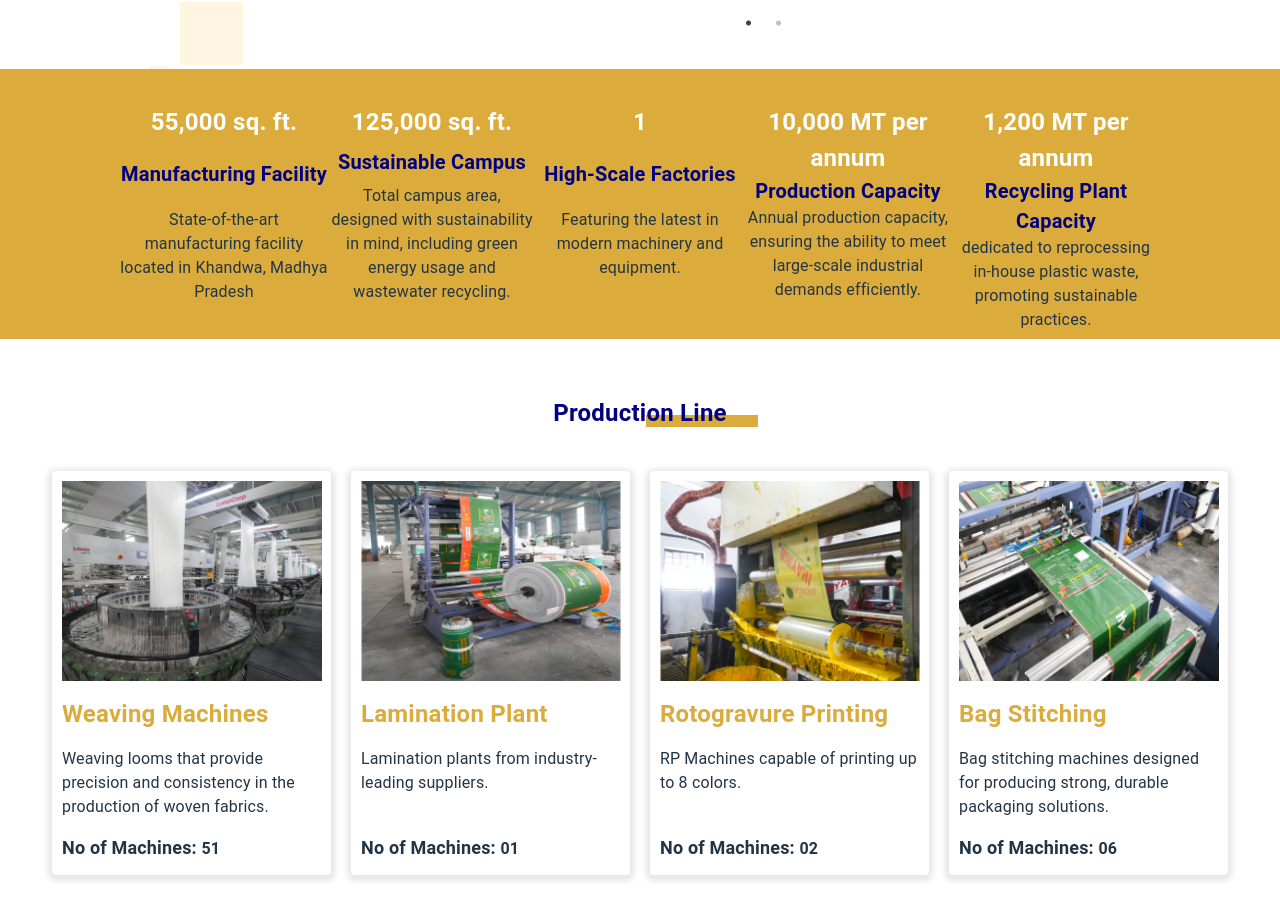
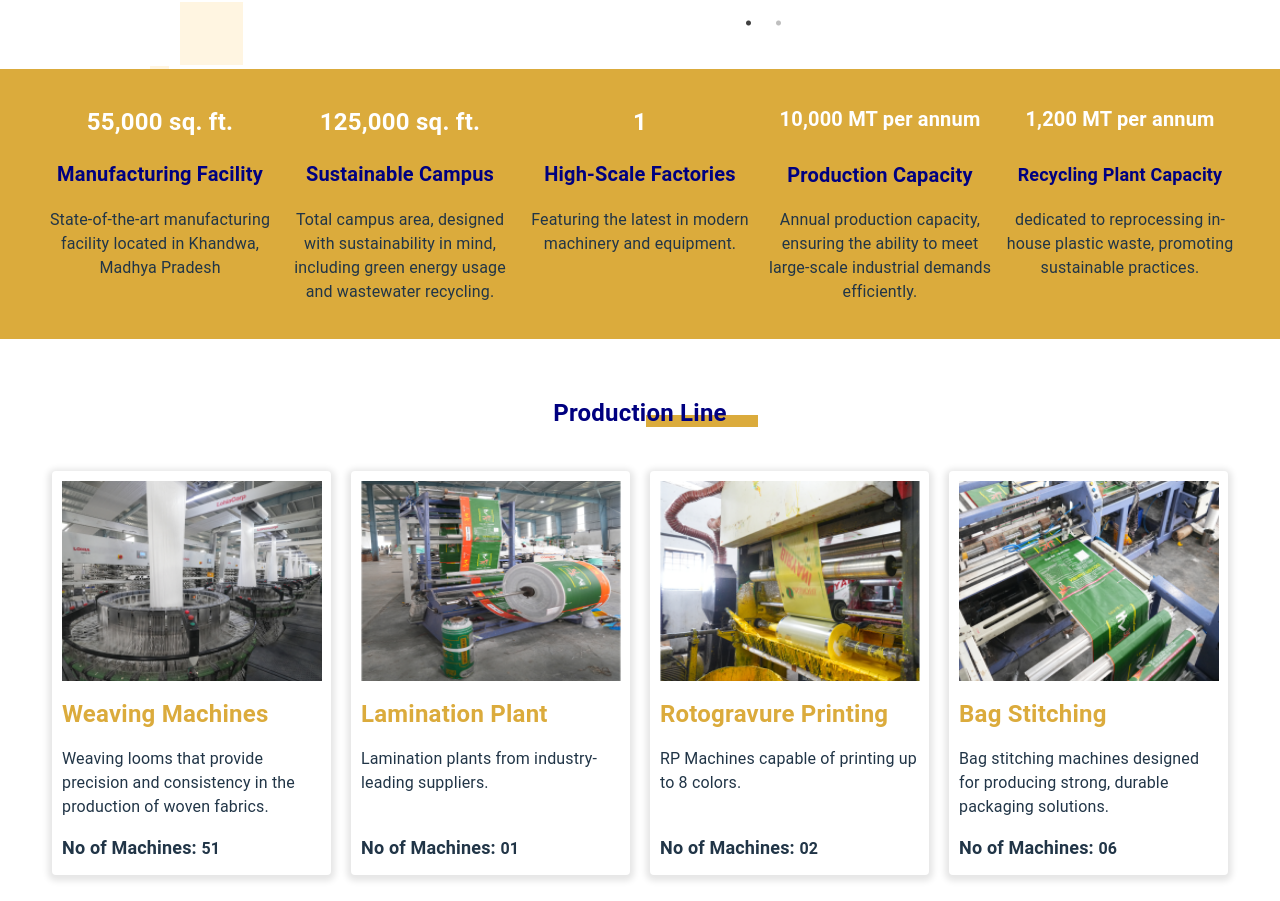
Before and after one commit to Prewery/Four-Stars-Poly, a React (Vite) app: page /infrastructure in a window 1280 px wide. Shown: the part 1015-1916 px from the top of the page. Built offline with nearby package versions, Linux system fonts and the light colour scheme.

Commit message:
dependencies update

```diff
--- a/package.json
+++ b/package.json
@@ -14,7 +14,6 @@
     "@emotion/styled": "^11.13.0",
     "@mui/icons-material": "^5.16.6",
     "@mui/material": "^5.16.6",
-    "google-maps-react": "^2.0.6",
     "react": "^18.3.1",
     "react-dom": "^18.3.1",
     "react-material-ui-carousel": "^3.4.2",
--- a/src/components/HomeComponents/Banner.jsx
+++ b/src/components/HomeComponents/Banner.jsx
@@ -20,7 +20,7 @@ const Banner = ({ items, condition, style }) => {
     >
       <Box
         sx={{
-          width: !isMobile ? "1040px" : "330px",
+          width: style ? "1200px" : isMobile ? "330px" : "1040px",
           height: !(condition === true) ? "126px" : "250px",
           display: "flex",
           flexDirection: isMobile ? "column" : "row",
@@ -54,7 +54,9 @@ const Banner = ({ items, condition, style }) => {
           >
             {items[0].title2}
           </Typography>
-          <Typography textAlign={"center"}>{items[0].description}</Typography>
+          <Typography mb={style & !isMobile ? 3 : 0} textAlign={"center"}>
+            {items[0].description}
+          </Typography>
         </Box>
 
         {/* 2nd container */}
@@ -112,7 +114,10 @@ const Banner = ({ items, condition, style }) => {
           >
             {items[2].title2}
           </Typography>
-          <Typography textAlign={"center"} marginBottom={3}>
+          <Typography
+            textAlign={"center"}
+            marginBottom={style & !isMobile ? 6 : 3}
+          >
             {items[2].description}
           </Typography>
         </Box>
@@ -129,7 +134,7 @@ const Banner = ({ items, condition, style }) => {
         >
           <Typography
             fontWeight={700}
-            fontSize={24}
+            fontSize={style & !isMobile ? 20 : 24}
             textAlign={"center"}
             color={"#fff"}
           >
@@ -140,10 +145,14 @@ const Banner = ({ items, condition, style }) => {
             fontSize={20}
             textAlign={"center"}
             color={"#000080"}
+            marginTop={style & !isMobile ? 3.2 : 0}
           >
             {items[3].title2}
           </Typography>
-          <Typography textAlign={"center"} marginBottom={3}>
+          <Typography
+            textAlign={"center"}
+            marginTop={style & !isMobile ? 2.3 : 0}
+          >
             {items[3].description}
           </Typography>
         </Box>
@@ -161,7 +170,7 @@ const Banner = ({ items, condition, style }) => {
           >
             <Typography
               fontWeight={700}
-              fontSize={24}
+              fontSize={style & !isMobile ? 20 : 24}
               textAlign={"center"}
               color={"#fff"}
             >
@@ -169,7 +178,8 @@ const Banner = ({ items, condition, style }) => {
             </Typography>
             <Typography
               fontWeight={700}
-              fontSize={20}
+              fontSize={style & !isMobile ? 18 : 20}
+              marginTop={style & !isMobile ? 0.8 : 0}
               textAlign={"center"}
               color={"#000080"}
             >
--- a/src/components/HomeComponents/CarouselComponent.jsx
+++ b/src/components/HomeComponents/CarouselComponent.jsx
@@ -78,7 +78,7 @@ const CarouselComponent = () => {
                   },
                 }}
                 onClick={() => {
-                  navigate("/woven-fabrics");
+                  navigate("/products/woven-fabrics");
                 }}
               >
                 Discover More
--- a/src/components/HomeComponents/FooterComponent.jsx
+++ b/src/components/HomeComponents/FooterComponent.jsx
@@ -85,13 +85,13 @@ const FooterComponent = ({ style }) => {
         </Typography>
 
         <Box sx={{ display: "flex", flexDirection: "column", gap: "10px" }}>
-          <NavLink to="/hdpe-tapes">
+          <NavLink to="/products/hdpe-tapes">
             <Typography color={"white"}>Plastic Yarns/ Threads</Typography>
           </NavLink>
-          <NavLink to="/woven-fabrics">
+          <NavLink to="/products/woven-fabrics">
             <Typography color={"white"}>Plastic Fabrics</Typography>
           </NavLink>
-          <NavLink to="/woven-bags">
+          <NavLink to="/products/woven-bags">
             <Typography color={"white"}>Multi Woven Plastic Fabric</Typography>
           </NavLink>
         </Box>
@@ -111,10 +111,10 @@ const FooterComponent = ({ style }) => {
         </Typography>
 
         <Box sx={{ display: "flex", flexDirection: "column", gap: "10px" }}>
-          <NavLink to="/sustainability">
+          <NavLink to="/about/sustainability">
             <Typography color={"white"}>Sustainability</Typography>
           </NavLink>
-          <NavLink to="/about-us">
+          <NavLink to="/about/about-us">
             <Typography color={"white"}>About Us</Typography>
           </NavLink>
           <NavLink to="/">
--- a/src/components/HomeComponents/WhatWeOfferComponent.jsx
+++ b/src/components/HomeComponents/WhatWeOfferComponent.jsx
@@ -73,7 +73,7 @@ const WhatWeOfferComponent = () => {
             borderRadius: "4px",
             padding: "5px",
           }}
-          onClick={() => navigate("/hdpe-tapes")}
+          onClick={() => navigate("/products/hdpe-tapes")}
         >
           <img
             src={Pic1}
@@ -107,7 +107,7 @@ const WhatWeOfferComponent = () => {
             borderRadius: "4px",
             padding: "5px",
           }}
-          onClick={() => navigate("/woven-fabrics")}
+          onClick={() => navigate("/products/woven-fabrics")}
         >
           <img
             src={Pic2}
@@ -142,7 +142,7 @@ const WhatWeOfferComponent = () => {
             borderRadius: "4px",
             padding: "5px",
           }}
-          onClick={() => navigate("/woven-bags")}
+          onClick={() => navigate("/products/woven-bags")}
         >
           <img
             src={Pic3}
--- a/src/components/Navbar/AboutMenu.jsx
+++ b/src/components/Navbar/AboutMenu.jsx
@@ -23,12 +23,12 @@ const AboutMenu = () => {
   };
 
   const handleOurTeamClick = () => {
-    navigate("/our-team");
+    navigate("/about/our-team");
     handleClose();
   };
 
   const handleAboutUsClick = () => {
-    navigate("/about-us");
+    navigate("/about/about-us");
     handleClose();
   };
 
--- a/src/components/Navbar/Navbar.jsx
+++ b/src/components/Navbar/Navbar.jsx
@@ -47,32 +47,32 @@ const Navbar = () => {
   };
 
   const handleTapesClick = () => {
-    navigate("/hdpe-tapes");
+    navigate("/products/hdpe-tapes");
     handleClose();
   };
 
   const handleFabricsClick = () => {
-    navigate("/woven-fabrics");
+    navigate("/products/woven-fabrics");
     handleClose();
   };
 
   const handleBagsClick = () => {
-    navigate("/woven-bags");
+    navigate("/products/woven-bags");
     handleClose();
   };
 
   const handleSustainabilityClick = () => {
-    navigate("/sustainability");
+    navigate("/about/sustainability");
     handleClose();
   };
 
   const handleOurTeamClick = () => {
-    navigate("/our-team");
+    navigate("/about/our-team");
     handleClose();
   };
 
   const handleAboutUsClick = () => {
-    navigate("/about-us");
+    navigate("/about/about-us");
     handleClose();
   };
 
--- a/src/navigation/Navigation.jsx
+++ b/src/navigation/Navigation.jsx
@@ -21,14 +21,14 @@ const Navigation = () => {
       <Route path="/enquire-us" element={<EnquireUs />} />
 
       {/* products pages */}
-      <Route path="/hdpe-tapes" element={<HdpeTapes />} />
-      <Route path="/woven-fabrics" element={<WovenFabrics />} />
-      <Route path="/woven-bags" element={<WovenBags />} />
+      <Route path="/products/hdpe-tapes" element={<HdpeTapes />} />
+      <Route path="/products/woven-fabrics" element={<WovenFabrics />} />
+      <Route path="/products/woven-bags" element={<WovenBags />} />
 
       {/* about pages */}
-      <Route path="/sustainability" element={<Sustainability />} />
-      <Route path="/our-team" element={<OurTeam />} />
-      <Route path="/about-us" element={<AboutUs />} />
+      <Route path="/about/sustainability" element={<Sustainability />} />
+      <Route path="/about/our-team" element={<OurTeam />} />
+      <Route path="/about/about-us" element={<AboutUs />} />
     </Routes>
   );
 };
```
Also changed, not shown: 1 other file (tests, documents, lock files or other folders).
